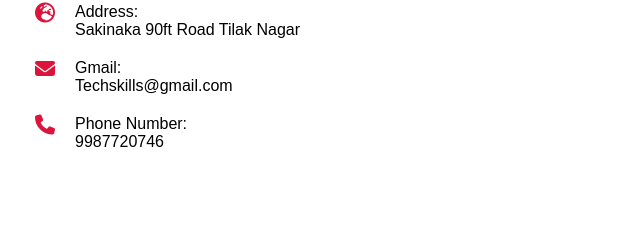
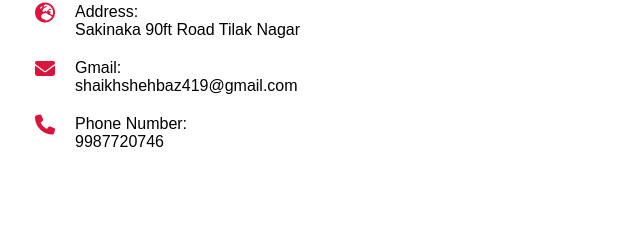
Before and after one commit to ShahbazTheDeveloper01/Sitedeveloper, a plain HTML site: page index.html in a window 1280 px wide. Shown: the part 2660-2900 px from the top of the page, 0-640 px from the left. Drawn offline with Linux system fonts and the light colour scheme.

Commit message:
Update index.html

```diff
--- a/index.html
+++ b/index.html
@@ -132,7 +132,7 @@
                     <i class="fa-solid fa-envelope icon"></i>
                     <div>
                         <span class="contact-heading">Gmail:</span><br>
-                        <span class="contact-content">Techskills@gmail.com</span>
+                        <span class="contact-content">shaikhshehbaz419@gmail.com</span>
                     </div>
                 </div>
                 <div class="contact-div">
```
